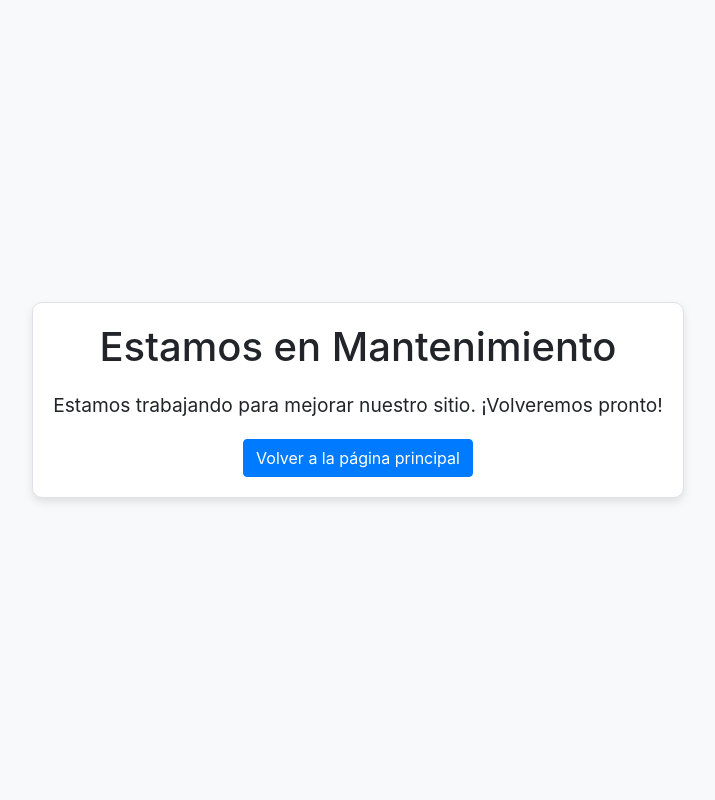
After one commit to sandol1jose/emergencias_xradii, a PHP site: page /mantenimiento.php in a window 1280 px wide. The commit adds this page. Shown: the whole page, without its empty margins (282-997 px from the left). Run offline with PHP 8.4, Linux system fonts and the light colour scheme.

```diff
--- /dev/null
+++ b/mantenimiento.php
@@ -0,0 +1,51 @@
+<?php
+//session_start();
+//session_destroy();
+?>
+
+
+<!DOCTYPE html>
+<html lang="es">
+<head>
+    <meta charset="UTF-8">
+    <meta name="viewport" content="width=device-width, initial-scale=1.0">
+    <title>Página en Mantenimiento</title>
+    <link href="https://stackpath.bootstrapcdn.com/bootstrap/4.5.2/css/bootstrap.min.css" rel="stylesheet">
+    <style>
+        body {
+            background-color: #f8f9fa;
+            display: flex;
+            justify-content: center;
+            align-items: center;
+            height: 100vh;
+            margin: 0;
+        }
+        .maintenance-container {
+            text-align: center;
+            padding: 20px;
+            border: 1px solid #dee2e6;
+            border-radius: 10px;
+            background-color: #ffffff;
+            box-shadow: 0 4px 8px rgba(0, 0, 0, 0.1);
+        }
+        .maintenance-container h1 {
+            font-size: 2.5rem;
+            margin-bottom: 20px;
+        }
+        .maintenance-container p {
+            font-size: 1.2rem;
+            margin-bottom: 20px;
+        }
+        .maintenance-container .btn {
+            font-size: 1rem;
+        }
+    </style>
+</head>
+<body>
+    <div class="maintenance-container">
+        <h1>Estamos en Mantenimiento</h1>
+        <p>Estamos trabajando para mejorar nuestro sitio. ¡Volveremos pronto!</p>
+        <a href="#" class="btn btn-primary">Volver a la página principal</a>
+    </div>
+</body>
+</html>
```
Also changed, not shown: Cuenta/Configuracion.php (+5 -4 lines), Cuenta/Tecnicos.php (+5 -5 lines), Login/registro.php (+16 -5 lines), app/Logear.php (+4 -14 lines), app/RegistrarUsuario.php (+4 -4 lines), conexion.php (+5 -3 lines), css/colores.css (added, +20 -0 lines), index2.php (deleted, +0 -15 lines), templates/encabezado.php (+7 -2 lines), templates/estructura.php (+4 -4 lines), .htaccess (added).
